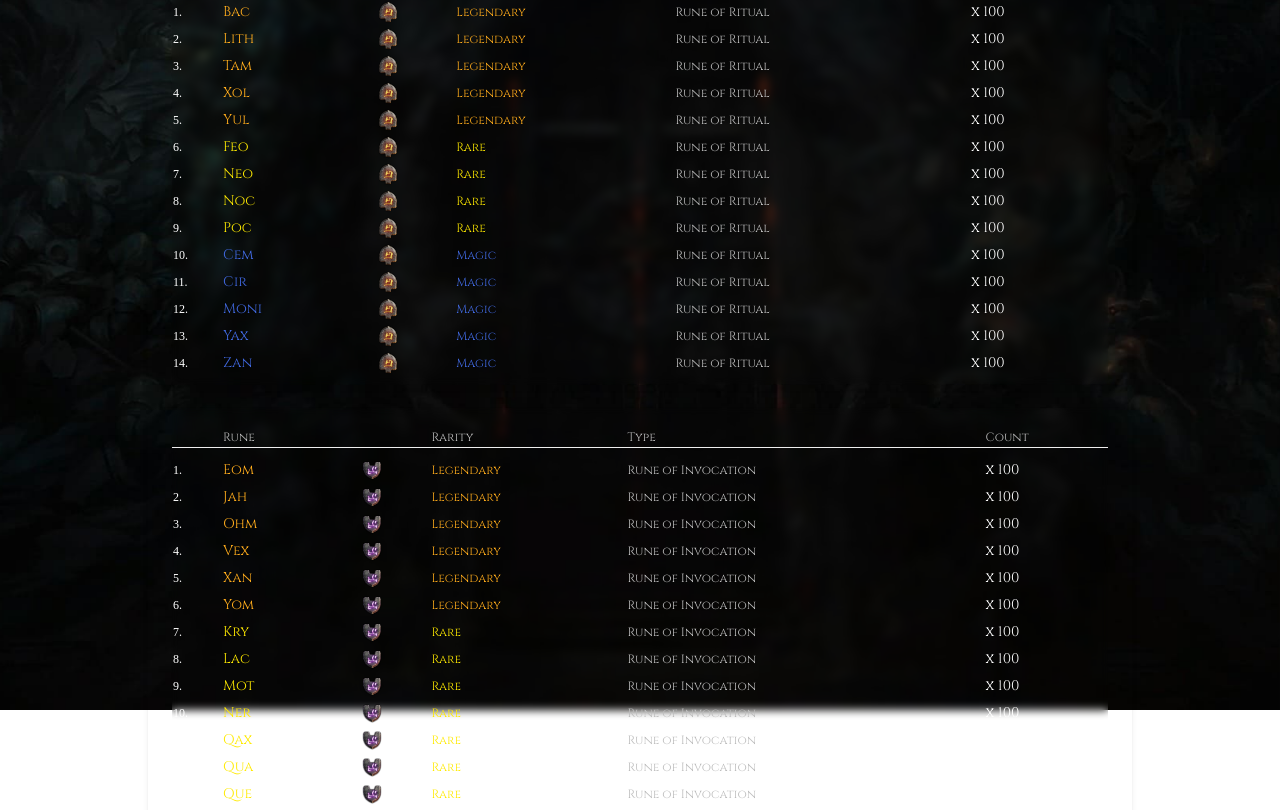
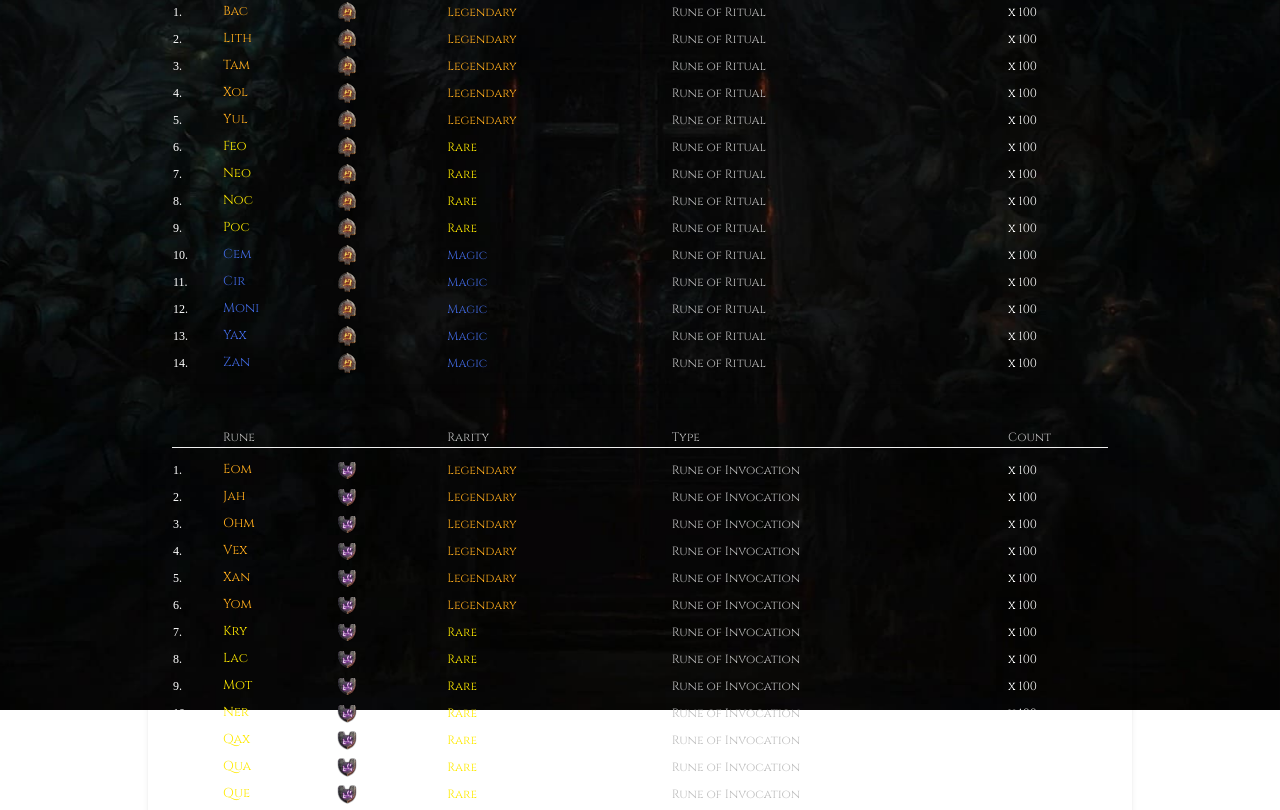
Before and after one commit to JieJ23/d4giveaway, a React (Vite) app: page / in a window 1280 px wide. Shown: the part 90-900 px from the top of the page. Built offline with nearby package versions, Linux system fonts and the light colour scheme; no server answers.

Commit message:
Adjusting Sizing

```diff
--- a/src/Component/MainTable.jsx
+++ b/src/Component/MainTable.jsx
@@ -52,7 +52,7 @@ export function MainTable({ data, load }) {
         <main className="flex flex-col gap-6">
           <section className="w-full max-w-[1000px] mx-auto rounded-xl px-2 font-customCin">
             <Card className="h-full w-full px-6 rounded-xl bg-transparent">
-              <table className="w-full min-w-max table-auto text-left bg-transparent backdrop-blur-sm text-white">
+              <table className="w-full min-w-max table-auto text-left bg-transparent text-white">
                 <thead>
                   <tr className="border-b-[1px]">
                     {TABLE_HEAD.map((item, index) => (
@@ -73,24 +73,24 @@ export function MainTable({ data, load }) {
                         {index + 1}.
                       </td>
                       <td
-                        className="text-[14px] min-w-[50px]"
+                        className="text-[13px] min-w-[50px]"
                         style={{ color: getColor(obj.Rarity) }}
                       >
                         {obj.RuneName}
                       </td>
-                      <td>
+                      <td className="min-w-[50px]">
                         <Avatar src={`/${obj.Type}.png`} size="xs" />
                       </td>
                       <td
-                        className="text-[12px]"
+                        className="text-[12px] min-w-[100px]"
                         style={{ color: getColor(obj.Rarity) }}
                       >
                         {obj.Rarity}
                       </td>
-                      <td className="text-[12px] text-gray-400">
+                      <td className="text-[12px] text-gray-400 min-w-[150px]">
                         Rune of {obj.Type}
                       </td>
-                      <td className="text-[14px]">x {obj.Count}</td>
+                      <td className="text-[12px]">x {obj.Count}</td>
                     </tr>
                   ))}
                   <TableSpace />
@@ -100,7 +100,7 @@ export function MainTable({ data, load }) {
           </section>
           <section className="w-full max-w-[1000px] mx-auto rounded-xl px-2 font-customCin">
             <Card className="h-full w-full px-6 rounded-xl bg-transparent">
-              <table className="w-full min-w-max table-auto text-left bg-transparent backdrop-blur-sm text-white">
+              <table className="w-full min-w-max table-auto text-left bg-transparent text-white">
                 <thead>
                   <tr className="border-b-[1px]">
                     {TABLE_HEAD.map((item, index) => (
@@ -121,24 +121,24 @@ export function MainTable({ data, load }) {
                         {index + 1}.
                       </td>
                       <td
-                        className="text-[14px] min-w-[50px]"
+                        className="text-[13px] min-w-[50px]"
                         style={{ color: getColor(obj.Rarity) }}
                       >
                         {obj.RuneName}
                       </td>
-                      <td>
+                      <td className="min-w-[50px]">
                         <Avatar src={`/${obj.Type}.png`} size="xs" />
                       </td>
                       <td
-                        className="text-[12px]"
+                        className="text-[12px] min-w-[100px]"
                         style={{ color: getColor(obj.Rarity) }}
                       >
                         {obj.Rarity}
                       </td>
-                      <td className="text-[12px] text-gray-400">
+                      <td className="text-[12px] text-gray-400 min-w-[150px]">
                         Rune of {obj.Type}
                       </td>
-                      <td className="text-[14px]">x {obj.Count}</td>
+                      <td className="text-[12px]">x {obj.Count}</td>
                     </tr>
                   ))}
                   <TableSpace />
--- a/src/Component/SelectedPlayers.jsx
+++ b/src/Component/SelectedPlayers.jsx
@@ -9,14 +9,14 @@ export default function SelectedPlayer({ data, load }) {
         ""
       ) : (
         <section className="max-w-[1000px] mx-auto flex items-center flex-wrap gap-2 font-customCin text-white px-4">
-          <Spinner color="blue" />
+          {data.length > 0 && <Spinner color="blue" />}
           {data.map((obj, index) => (
             <div
-              className="flex flex-col bg-[#15427d] py-1 px-2 rounded-md items-center"
+              className="flex flex-col bg-[black] py-1 px-2 rounded-md items-center border-[1px] border-white/40"
               key={index}
             >
-              <div className="text-[12px]" key={index}>
-                {obj.Player}
+              <div className="text-[10px]" key={index}>
+                {obj.Player} Claimed
               </div>
               <div className="flex justify-center items-center gap-2">
                 <Avatar src={`/${grabRunes(obj.RuneName)}.png`} size="xs" />
```
